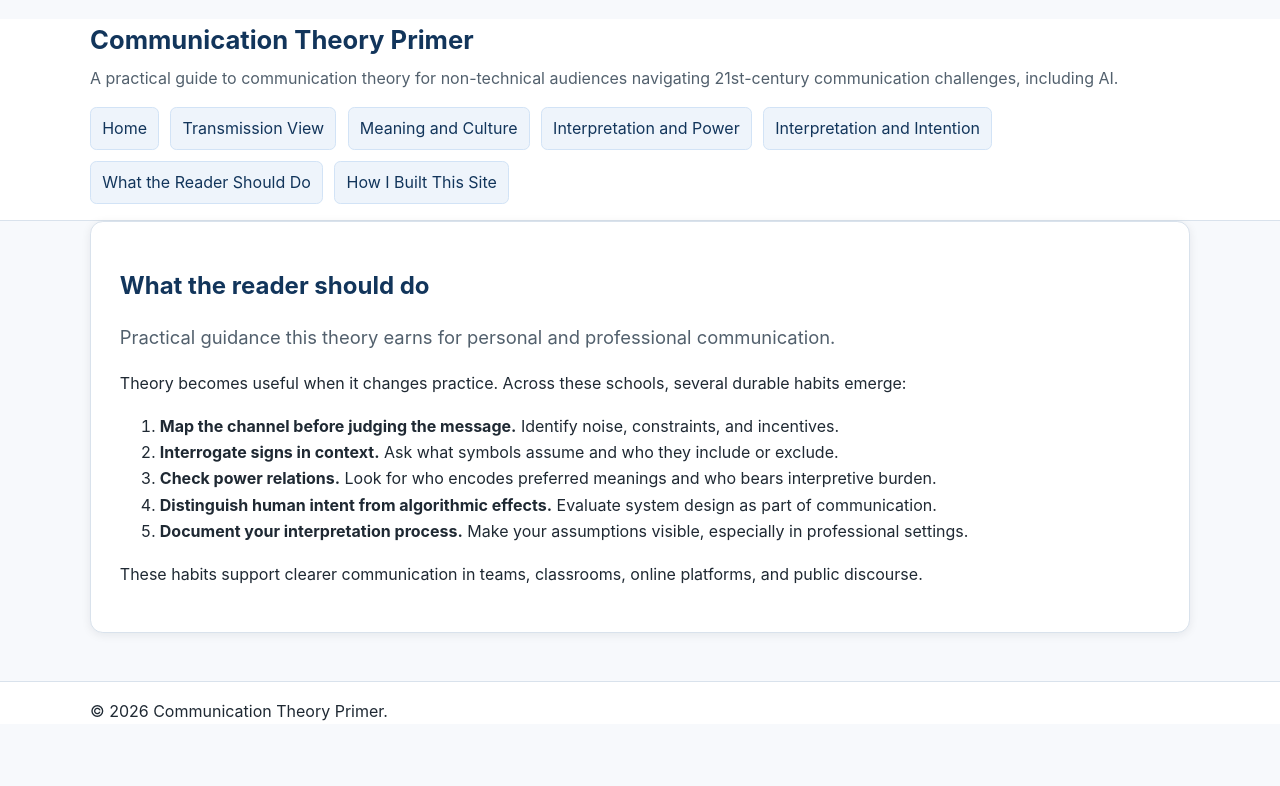
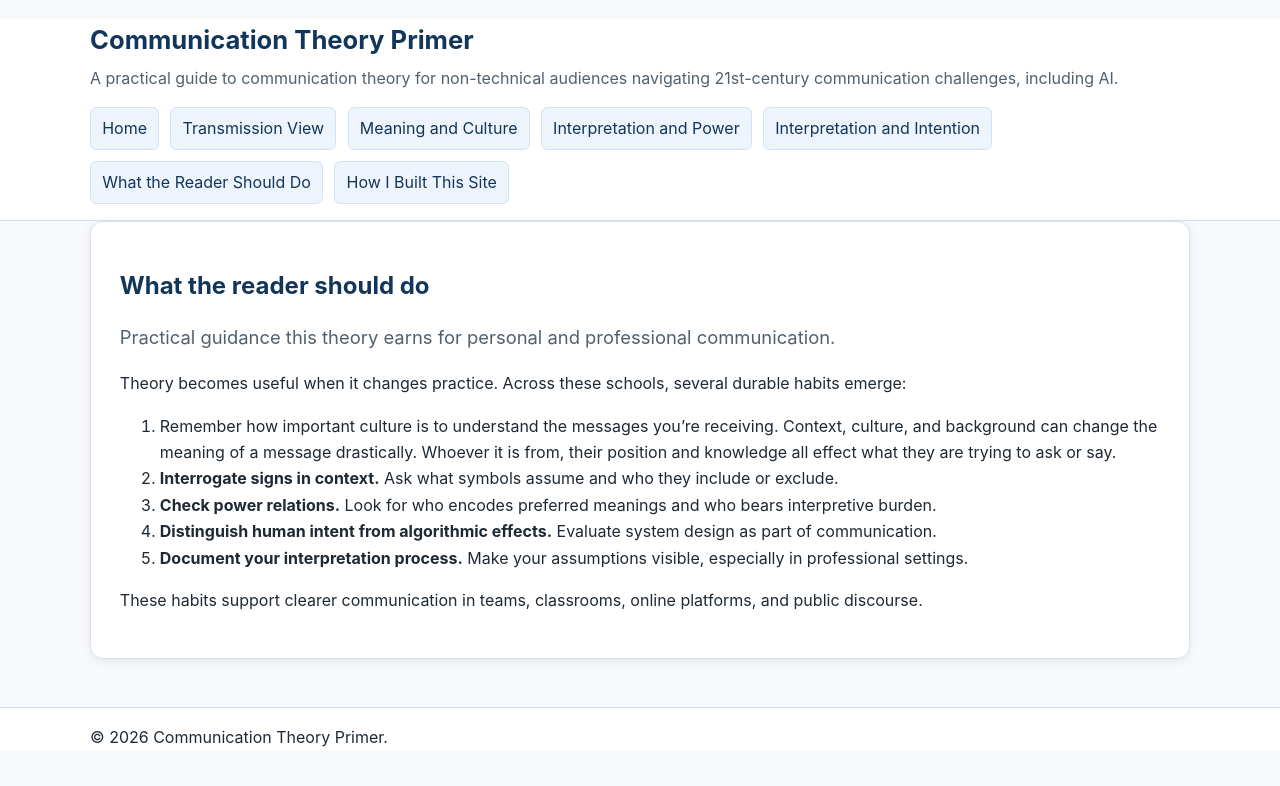
Before and after one commit to annaolszowy27/comm-primer, a Jekyll site: the page built from pages/what-to-do.md, in a window 1280 px wide. Shown: the top 786 px of the page. Built offline with Jekyll 4.4.1, drawn with Linux system fonts in a browser that asks for light colours.

Commit message:
Update what-to-do.md

```diff
--- a/pages/what-to-do.md
+++ b/pages/what-to-do.md
@@ -6,7 +6,7 @@ permalink: /pages/what-to-do/
 
 Theory becomes useful when it changes practice. Across these schools, several durable habits emerge:
 
-1. **Map the channel before judging the message.** Identify noise, constraints, and incentives.
+1. Remember how important culture is to understand the messages you’re receiving. Context, culture, and background can change the meaning of a message drastically. Whoever it is from, their position and knowledge all effect what they are trying to ask or say.
 2. **Interrogate signs in context.** Ask what symbols assume and who they include or exclude.
 3. **Check power relations.** Look for who encodes preferred meanings and who bears interpretive burden.
 4. **Distinguish human intent from algorithmic effects.** Evaluate system design as part of communication.
```
